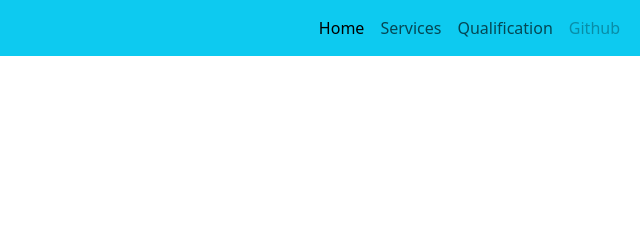
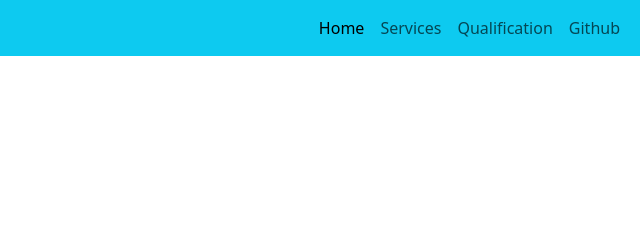
Before and after one commit to yadhukrishnx/Projects-WEB, a plain HTML site: page personal webpage/index.html in a window 1280 px wide. Shown: the top 240 px of the page, 640-1280 px from the left. Drawn offline with nearby package versions, Linux system fonts and the light colour scheme.

Commit message:
Update index.html

```diff
--- a/personal webpage/index.html
+++ b/personal webpage/index.html
@@ -34,7 +34,7 @@
                 <a class="nav-link" href="#education">Qualification</a>
               </li>
               <li class="nav-item">
-                <a class="nav-link disabled" href="https://github.com/yadhukrishnx/">Github</a>
+                <a class="nav-link " href="https://github.com/yadhukrishnx/">Github</a>
               </li>
             </ul>
           </div>
```
